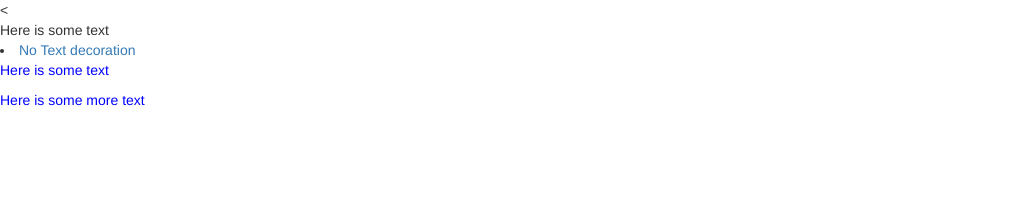
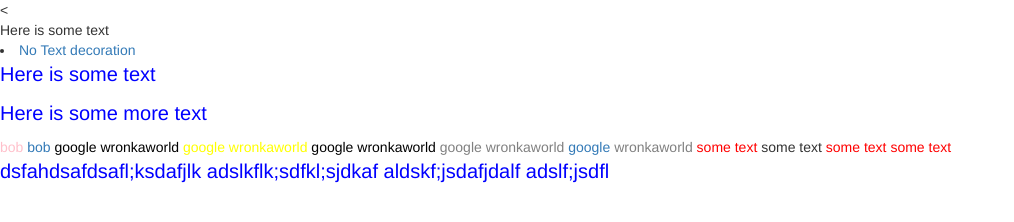
Before and after one commit to awronka/angular2, a website: page server/index.html in a window 1280 px wide. Shown: the whole page, without its empty margins (0-1014 px from the left). Drawn offline with nearby package versions, Linux system fonts and the light colour scheme; some packages are replaced by stand-ins of ours; files that its build step writes are made by us from their sources.

Commit message:
complete selector practice

```diff
--- a/public/css/media.scss
+++ b/public/css/media.scss
@@ -36,3 +36,32 @@ div + p{
 div ~ p{
 	color: blue;
 }
+
+a[title]{
+	text-decoration:none;
+	color: pink;
+}
+
+a[href="google.com"]{
+	color: purple;
+}
+
+a[href^="www"]{
+	color: yellow;
+}
+
+a[href$=".com"]{
+	color: black;
+}
+
+a[href*='.net']{
+	color: grey;
+}
+
+text:not(#container){
+	color:red;
+}
+
+p::first-line{
+	font-size: 20px;
+}
--- a/server/index.html
+++ b/server/index.html
@@ -21,6 +21,31 @@
 	        <li><a>No Text decoration</a></li>
 	        <div></div><p>Here is some text</p>
 			<div><span></span></div><p>Here is some more text</p>
+			<a title="bob">bob</a>
+			<a>bob</a>
+
+			<a href="google.com">google</a>
+			<a href="wronkaworld.com">wronkaworld</a>
+
+			<a href="www.doodle">google</a>
+			<a href="www.happy">wronkaworld</a>
+			<a href="doodle.com">google</a>
+			<a href="happy.com">wronkaworld</a>
+
+			<a href="doodle.net">google</a>
+			<a href="happy.net">wronkaworld</a>
+			<a href="doodle.org">google</a>
+			<a href="happy.net">wronkaworld</a>
+
+			<text> some text</text>
+			<text id="container"> some text</text>
+			<text> some text</text>
+			<text> some text</text>
+
+			<p>dsfahdsafdsafl;ksdafjlk
+			adslkflk;sdfkl;sjdkaf
+			aldskf;jsdafjdalf
+			adslf;jsdfl</p>
        <!--  <div id="main" ui-view></div>
         <footer data="something"></footer> -->
 <!--         <div href='#target'class="trigger-container" id="trigger"><div class="inside"><a  >the trigger</a></div></div>
```
Also changed, not shown: browser/main.css.
